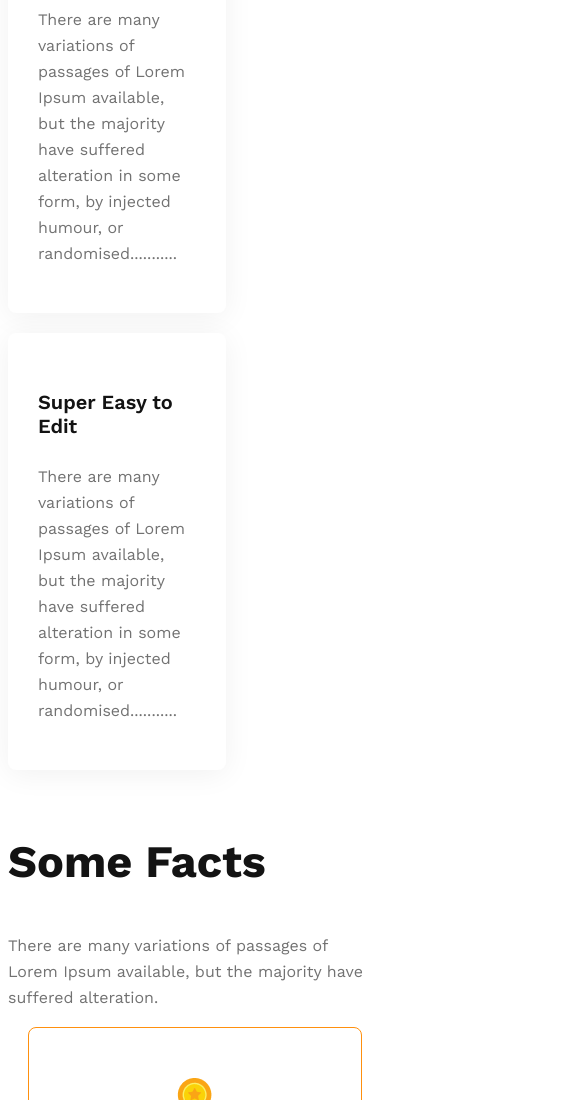
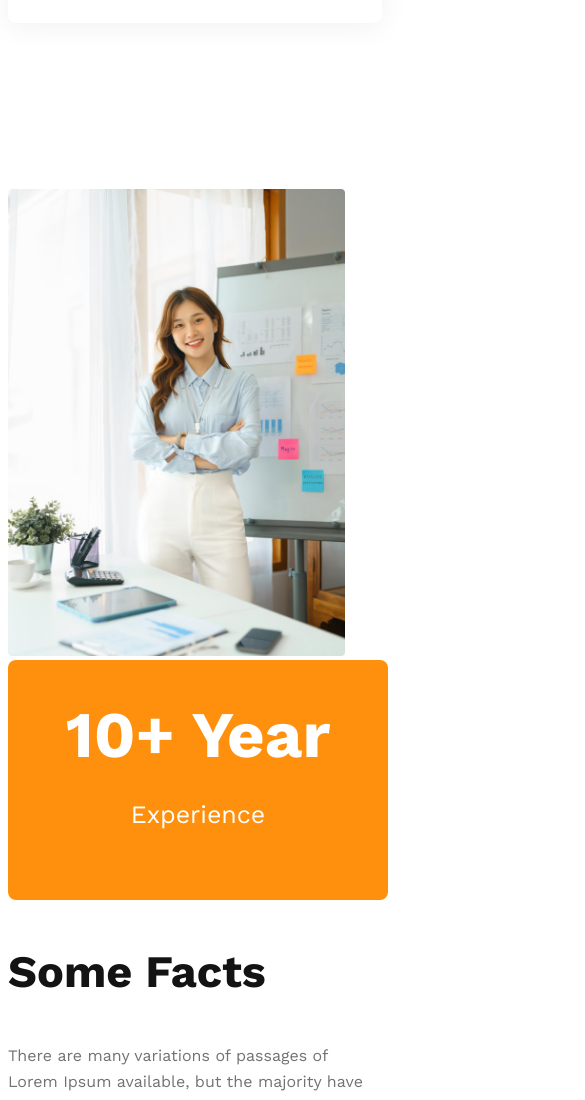
Before and after one commit to shamsuzzamanshams/web-developer-portfolio-2, a plain HTML site: page index.html in a window 390 px wide. Shown: the part 4647-5747 px from the top of the page, 585 px wide, since content can reach past the window. Drawn offline with nearby package versions, Linux system fonts and the light colour scheme.

Commit message:
finished feature section

```diff
--- a/styles/style.css
+++ b/styles/style.css
@@ -132,7 +132,10 @@ main {
     display: flex;
     gap: 146px;
 }
-
+.feature-img img{
+    height: 90%;
+    margin-left: 90px;
+}
 .feature-content .all-common {
     border-radius: 8px;
     background: #FFF;
@@ -174,7 +177,9 @@ main {
     background: #FF900E;
     width: 342px;
     text-align: center;
-    padding: 46px;
+    padding: 40px;
+    position: relative;
+    bottom: 140px;
 }
 
 .Year-h2 {
@@ -182,7 +187,7 @@ main {
     font-size: 65px;
     font-weight: 700;
     line-height: 70px;
-
+    margin: 0px;
 }
 
 .Experience-p {
@@ -277,10 +282,17 @@ main {
     nav,
     .team-containar,
     .fact-card-container,
-    .sponspors-img-div {
+    .sponspors-img-div, .features-section {
         flex-direction: column;
     }
-
+    .feature-img img{
+        width: 90%;
+        margin-left: 0px;
+    }
+    .ten-year-badge{
+        position: static;
+        max-width: 300px;
+    }
     header {
         padding: 20px;
     }
@@ -305,7 +317,7 @@ main {
 
     nav,
     .team-containar,
-    .sponspors-img-div {
+    .sponspors-img-div, .features-section {
         flex-direction: column;
     }
 
```
